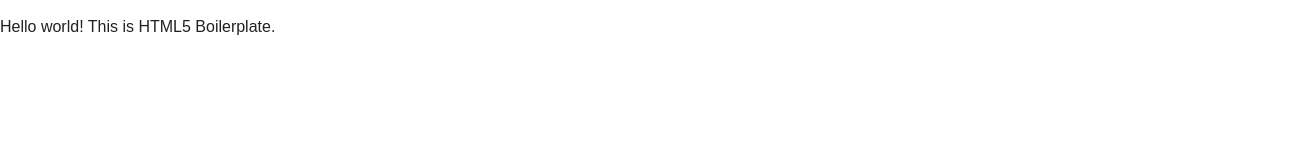
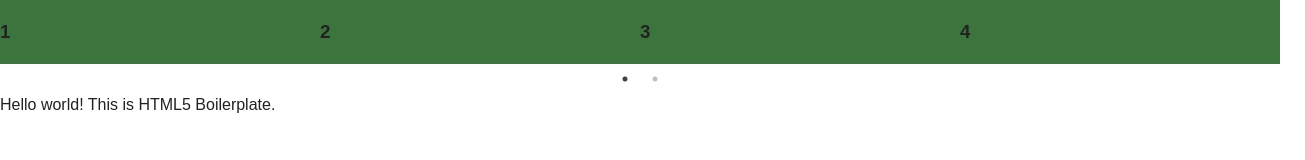
Before and after one commit to S3Po/slider, a plain HTML site: page index.html in a window 1280 px wide. Shown: the whole page, 1305 px wide, since content can reach past the window. Drawn offline with nearby package versions, Linux system fonts and the light colour scheme.

Commit message:
add: working slick slider

```diff
--- a/index.html
+++ b/index.html
@@ -19,10 +19,32 @@
 <!--[if lt IE 8]>
 <p class="browserupgrade">You are using an <strong>outdated</strong> browser. Please <a href="http://browsehappy.com/">upgrade your browser</a> to improve your experience.</p>
 <![endif]-->
+<div class="slidesToShow" data-slick='{"slidesToShow": 4, "slidesToScroll": 4}' >
+    <div><h3>1</h3></div>
+    <div><h3>2</h3></div>
+    <div><h3>3</h3></div>
+    <div><h3>4</h3></div>
+    <div><h3>5</h3></div>
+    <div><h3>6</h3></div>
+</div>
 <p>Hello world! This is HTML5 Boilerplate.</p>
 
 <script src="//ajax.googleapis.com/ajax/libs/jquery/1.11.2/jquery.min.js"></script>
 <script>window.jQuery || document.write('<script src="js/vendor/jquery-1.11.2.min.js"><\/script>')</script>
+<script type="text/javascript" src="//cdn.jsdelivr.net/jquery.slick/1.6.0/slick.min.js"></script>
+<script>
+    //            $(.slidesToShow);
+
+    //            console.log('$(.slidesToShow) ==>', $('.slidesToShow'));
+    $('.slidesToShow').slick({
+        dots: true,
+        speed: 500
+    });
+
+    setInterval(function() { $('.slidesToShow > div').css({ 'background' : '#3C743E' }) } , 5000)
+</script>
+
+
 
 <script src="js/plugins.js"></script>
 <script src="js/main.js"></script>
```
Lines whose indentation alone changed are shown as unchanged.
